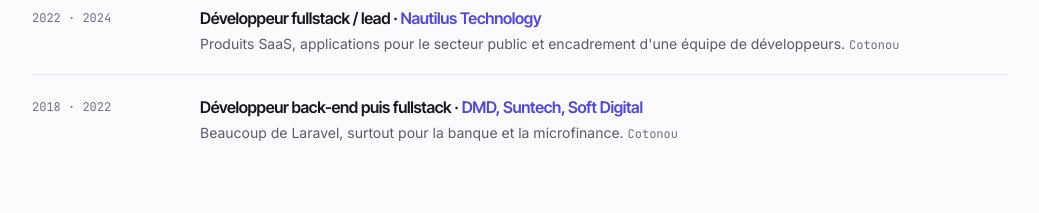
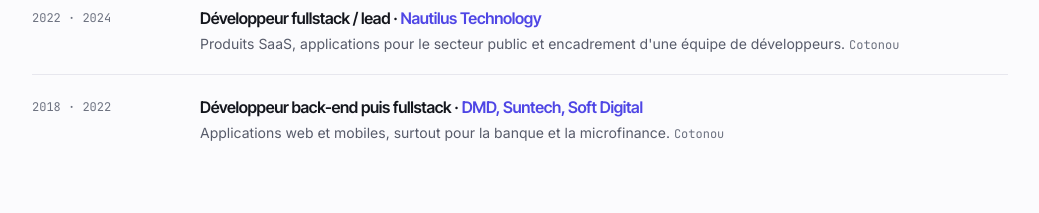
Before and after one commit to Fath57/portfolio, a Next.js app: page / in a window 1280 px wide. Shown: the part 2140-2353 px from the top of the page, without its empty margins (120-1159 px from the left). Built offline with nearby package versions, Linux system fonts and the light colour scheme.

Commit message:
Parcours 2018-2022 : reformule sans citer de techno
Co-Authored-By: Claude Fable 5 <noreply@anthropic.com>

```diff
--- a/components/sections/experience.tsx
+++ b/components/sections/experience.tsx
@@ -28,7 +28,7 @@ const steps = [
     role: "Développeur back-end puis fullstack",
     company: "DMD, Suntech, Soft Digital",
     place: "Cotonou",
-    note: "Beaucoup de Laravel, surtout pour la banque et la microfinance.",
+    note: "Applications web et mobiles, surtout pour la banque et la microfinance.",
   },
 ] as const;
 
```
